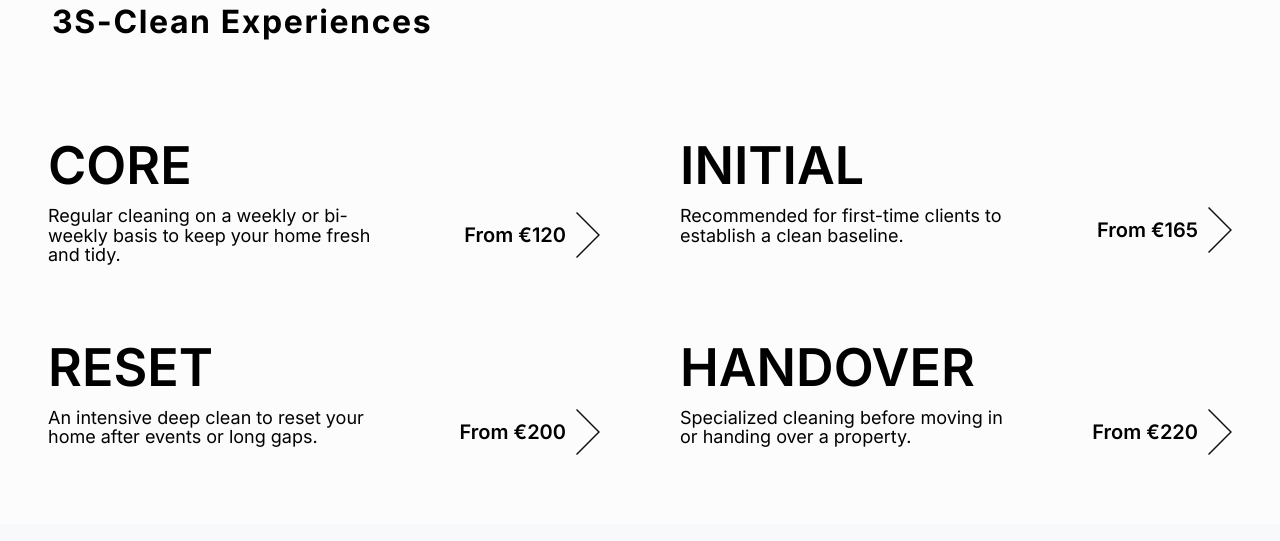
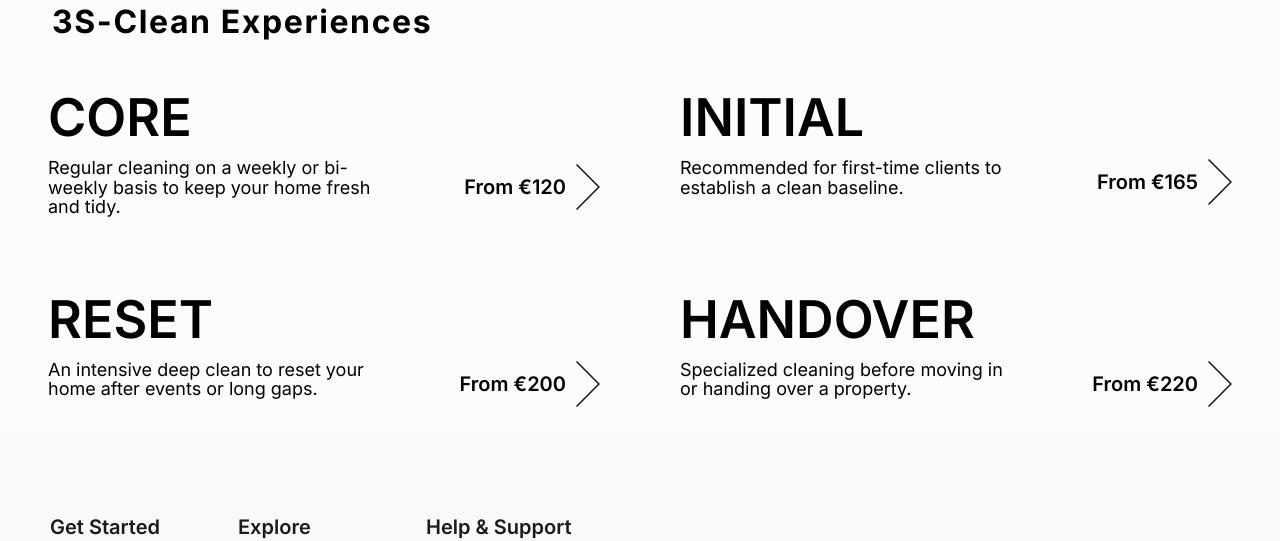
Before and after one commit to 3S-Clean/3s-clean-app, a Next.js app: page /en in a window 1280 px wide. Shown: the part 2028-2569 px from the top of the page. Built offline with nearby package versions, Linux system fonts and the light colour scheme; no server answers.

Commit message:
feat: new padding header footer

```diff
--- a/app/[locale]/HomePageClient.tsx
+++ b/app/[locale]/HomePageClient.tsx
@@ -302,9 +302,9 @@ export default function HomePageClient() {
                 {/* =========================
             EXPERIENCE
            ========================= */}
-                <section className="px-3 mt-16 mb-11 sm:px-4 md:px-6 mx-auto w-full max-w-7xl xl:pt-20">
+                <section className="px-3 mt-16 sm:px-4 md:px-6 mx-auto w-full max-w-7xl xl:pt-20">
                     <SectionKicker>{t("experience.kicker")}</SectionKicker>
-                    <div className="flex flex-col xl:grid xl:grid-cols-2 gap-3 xl:gap-8 mt-5 xl:mt-12 ">
+                    <div className="flex flex-col xl:grid xl:grid-cols-2 gap-3 xl:gap-8 ">
                         {experience.map((it) => (
                             <Link key={it.id} href={`/experience#${it.id}`} className="group block min-w-0">
                                 <div
```
